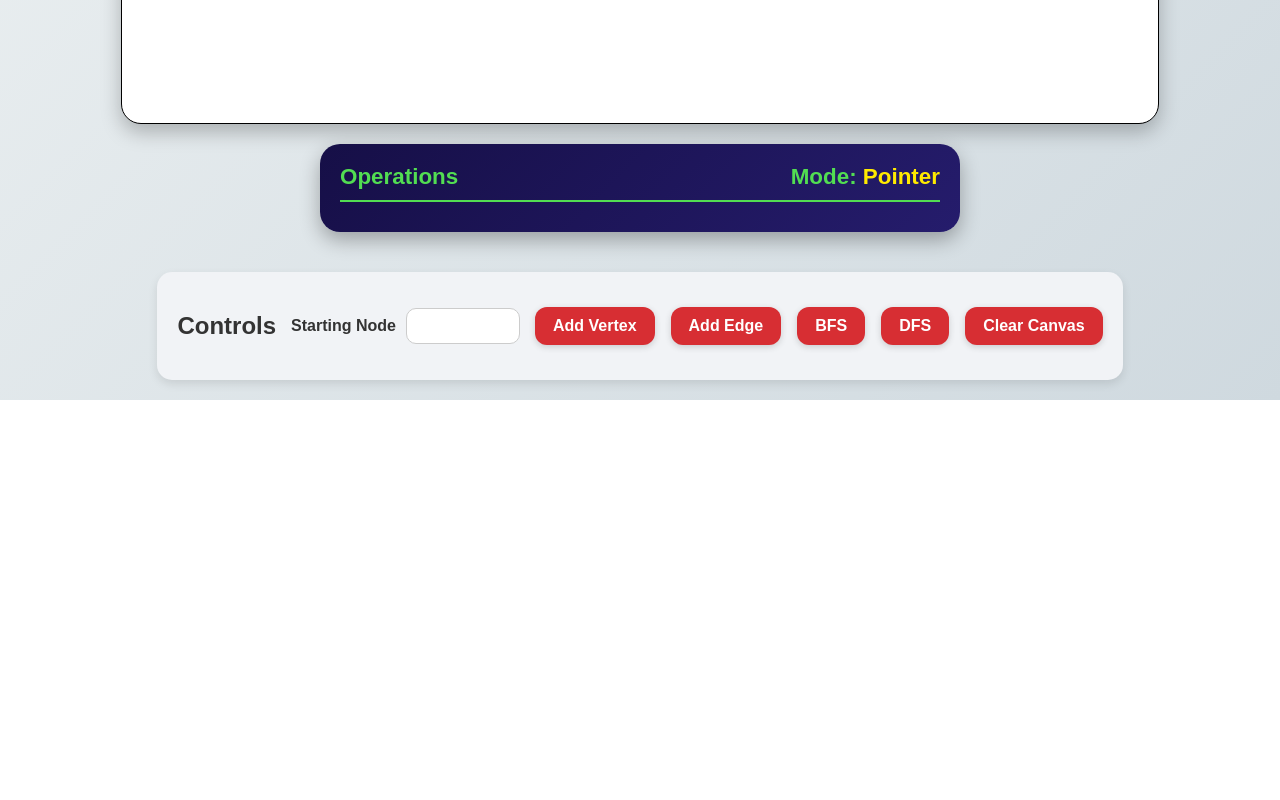
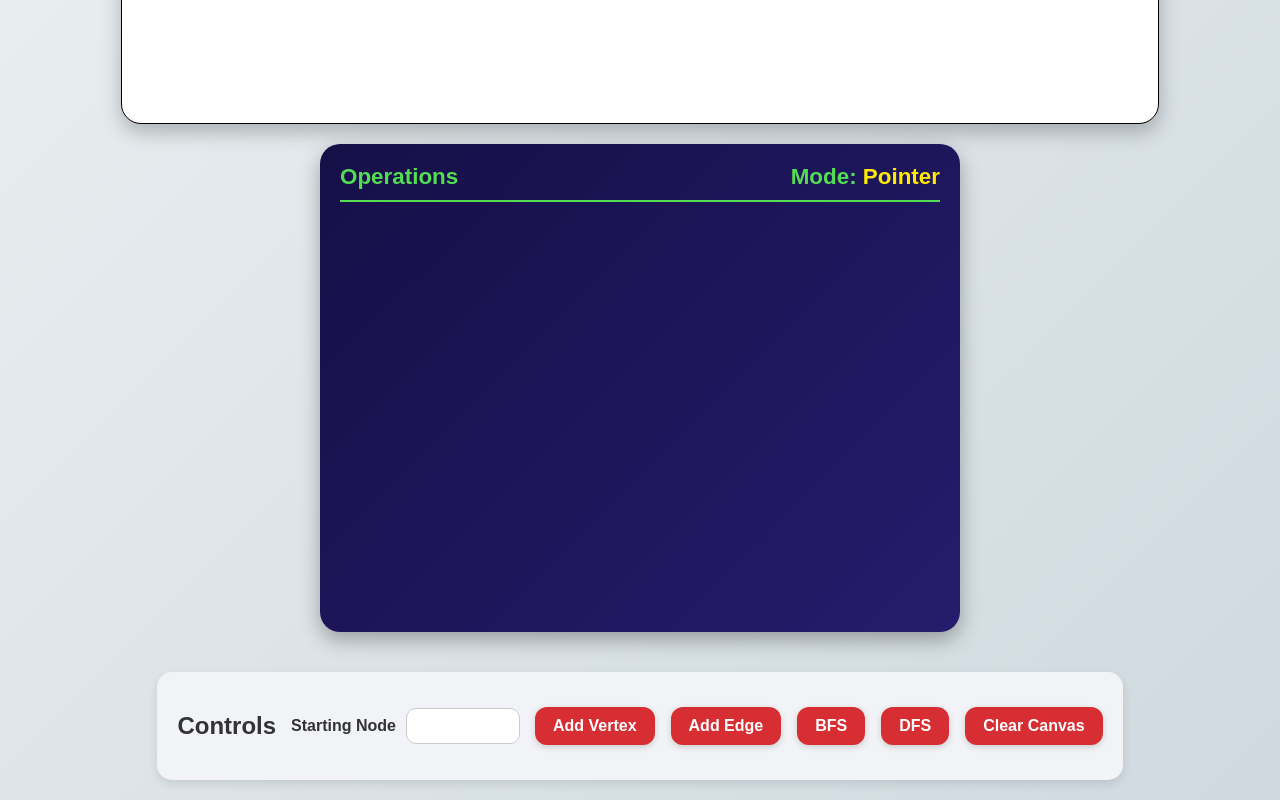
Before and after one commit to HimanshuBisht23L/GraphSort_visualizer, a React (Vite) app: page / in a window 1280 px wide. Shown: the part 482-1282 px from the top of the page. Before the commit the page ends 882 px from the top, so only its background shows below. Built offline with nearby package versions, Linux system fonts and the light colour scheme.

Commit message:
DFS ADDED

```diff
--- a/src/components/ProjectPage.jsx
+++ b/src/components/ProjectPage.jsx
@@ -4,24 +4,30 @@ import '../styles/Projectpage.css'
 export default function ProjectPage() {
 
     const canva = useRef(null)
+    const AddOutput = useRef(null);
+    const [whichOut, setWhichOut] = useState(false)
     const [startAddVtx, stopAddVtx] = useState(false)
     const [Vertix_data, updateWord] = useState("Add Vertex")
+    const [startVal, setStartVal] = useState("")
 
     const [addedge, setaddedge] = useState(false)
     const [edges, setedges] = useState([]);
     const [selectedVertix, setSelectedVertix] = useState([])
 
     const [circleArray, setCircleArray] = useState([])
+    const [Adjlist, setAdjList] = useState({})
 
-    function Circle(x, y, radius) {
+    function Circle(id, x, y, radius, color) {
+        this.color = color
+        this.id = id
         this.x = x
         this.y = y
         this.radius = radius
 
-        this.draw = (ptr, i) => {
+        this.draw = (ptr) => {
             ptr.beginPath();
             ptr.arc(this.x, this.y, this.radius, 0, Math.PI * 2, false);
-            ptr.fillStyle = "black"
+            ptr.fillStyle = this.color
             ptr.fill()
             ptr.stroke()
 
@@ -29,7 +35,7 @@ export default function ProjectPage() {
             ptr.font = "20px Arial";
             ptr.textAlign = "center";
             ptr.textBaseline = "middle";
-            ptr.fillText(i, this.x, this.y);
+            ptr.fillText(this.id, this.x, this.y);
         }
     }
 
@@ -56,8 +62,8 @@ export default function ProjectPage() {
         ptr.clearRect(0, 0, cnva.width, cnva.height);
 
         edges.forEach(edge => edge.draw(ptr));
-        let i = 1;
-        circleArray.forEach(circle => circle.draw(ptr, i++));
+        // let i = 0;
+        circleArray.forEach(circle => circle.draw(ptr));
     }
 
     const getCircle = (e) => {
@@ -83,10 +89,28 @@ export default function ProjectPage() {
                     const Newedge = [...edges, newline]
                     setedges(Newedge);
                     setSelectedVertix([]);
+
+
+                    // Add Element to Adjlist
+                    let a = selection[0].id
+                    let b = selection[1].id
+
+                    function adjlistadd(prev, a, b) {
+                        const updatedAdjlist = {...prev}
+                        if(!updatedAdjlist[a]) updatedAdjlist[a] = []
+                        if(!updatedAdjlist[b]) updatedAdjlist[b] = []
+                        updatedAdjlist[a].push(b)
+                        updatedAdjlist[b].push(a)
+                        return updatedAdjlist;
+                    }
+                    setAdjList(prev => adjlistadd(prev, a, b))
                 }
             }
         } else if (startAddVtx) {
-            let circle = new Circle(xpos, ypos, 25)
+            //This is the value of Nodes
+            let id = circleArray.length
+            let color = "black"
+            let circle = new Circle(id, xpos, ypos, 25, color)
             const newCircle = [...circleArray, circle]
             setCircleArray(newCircle)
         }
@@ -96,14 +120,6 @@ export default function ProjectPage() {
     useEffect(() => {
         DrawCanvas();
     }, [circleArray, edges]);
-
-    const clearTheCanva = () => {
-        setCircleArray([])
-        setedges([])
-        const cnva = canva.current;
-        let ptr = cnva.getContext("2d");
-        ptr.clearRect(0, 0, cnva.width, cnva.height);
-    };
 
     const Make_Vertex = () => {
         if (addedge === true) {
@@ -135,6 +151,81 @@ export default function ProjectPage() {
     }
 
 
+    const clearTheCanva = () => {
+        setaddedge(false)
+        stopAddVtx(false);
+        setCircleArray([])
+        setedges([])
+        setWhichOut(false)
+        AddOutput.current.innerHTML = "";
+        const cnva = canva.current;
+        let ptr = cnva.getContext("2d");
+        ptr.clearRect(0, 0, cnva.width, cnva.height);
+    };
+
+
+    const DFS = (key)=>{
+        setWhichOut(true)
+        stopAddVtx(false)
+        setaddedge(false)
+
+        if (circleArray.length === 0) {
+            alert("Please Add Nodes First!!!")
+            return
+        }
+
+        let visited = new Array(circleArray.length).fill(false);
+        let result = []
+
+
+        // Reject No need
+        const delay = (ms) => new Promise((resolve, reject)=>{
+            setTimeout(() => {
+                resolve ()
+            }, ms);
+        });
+
+        // Set Heading of Algorithm
+        AddOutput.current.innerHTML += `<br><br><span style="font-size: large; font-weight: bold; margin: 12px;" > DFS  :  </span>`;
+
+        // Main DFS code
+        const DFSCode = async (node) =>{
+            visited[node] = true;
+            result.push(node)
+
+           for (let i = 0; i < circleArray.length; i++) {
+            if (parseInt(circleArray[i].id) == node) {
+                circleArray[i].color = "green"
+                setCircleArray([...circleArray])
+                DrawCanvas()
+                await delay(1000)
+
+
+                // Adding Output in Operation Box
+                if (AddOutput.current) {
+                    AddOutput.current.innerHTML += `<span style="font-weight: bold; font-size: large; margin: 12px;">${node}</span>`;
+                }
+
+                circleArray[i].color = "black"
+                setCircleArray([...circleArray])
+                DrawCanvas()
+                break;
+            }
+
+           }
+
+            for (const element of (Adjlist[node] || [])) {
+                if(!visited[element]) {
+                    await DFSCode(element)
+                }
+            }
+        }
+
+        DFSCode(parseInt(key))
+        console.log(result)
+        setWhichOut(false)
+    }
+
     return (
         <div className="container">
 
@@ -144,10 +235,10 @@ export default function ProjectPage() {
                 <div className="top-panel">
                     <h1>Operations</h1>
                     <h1>
-                        Mode: <span className="mode-name">Pointer</span>
+                        Mode: <span className="mode-name">{  addedge ? "Add Edge" : startAddVtx ? "Add Vertex" : "Pointer"}</span>
                     </h1>
                 </div>
-                <div className="operations"></div>
+                <div ref={AddOutput} className="operations"> {whichOut ? "DFS : " : ""}</div>
             </div>
 
             <div className="controls">
@@ -156,7 +247,7 @@ export default function ProjectPage() {
                 <div className="right">
                     <form>
                         <label><b>Starting Node</b></label>
-                        <input type="text" name="message" className="start-node" />
+                        <input type="number" className="start-node" onChange={(e)=>{setStartVal(e.target.value)}} value={startVal} />
                     </form>
                 </div>
 
@@ -164,7 +255,7 @@ export default function ProjectPage() {
                     <button onClick={Make_Vertex} className="vertexButton" data-clicked="false">{Vertix_data}</button>
                     <button onClick={Add_edge} className="edgeButton" data-clicked="false">{!addedge ? "Add Edge" : "Stop Edge"}</button>
                     <button className="bfsButton">BFS</button>
-                    <button className="dfsButton">DFS</button>
+                    <button onClick={()=> startVal === "" ? alert("Please Enter The Start key!!") : DFS(startVal)} className="dfsButton">DFS</button>
                     <button onClick={clearTheCanva} className="clearCanvas">Clear Canvas</button>
                 </div>
 
--- a/src/styles/Projectpage.css
+++ b/src/styles/Projectpage.css
@@ -57,11 +57,13 @@ body {
   }
 
   .operations {
-    max-height: 400px;
+    max-height: 90%;
+    min-height: 400px;
     overflow-y: auto;
     padding-right: 5px;
     scrollbar-width: thin;
-    scrollbar-color: #52dd52 transparent;
+    scrollbar-color: #ffffff24  transparent;
+    text-wrap: nowrap;
   }
 
   .operations::-webkit-scrollbar {
```
Also changed, not shown: 1 other file (tests, documents, lock files or other folders).
